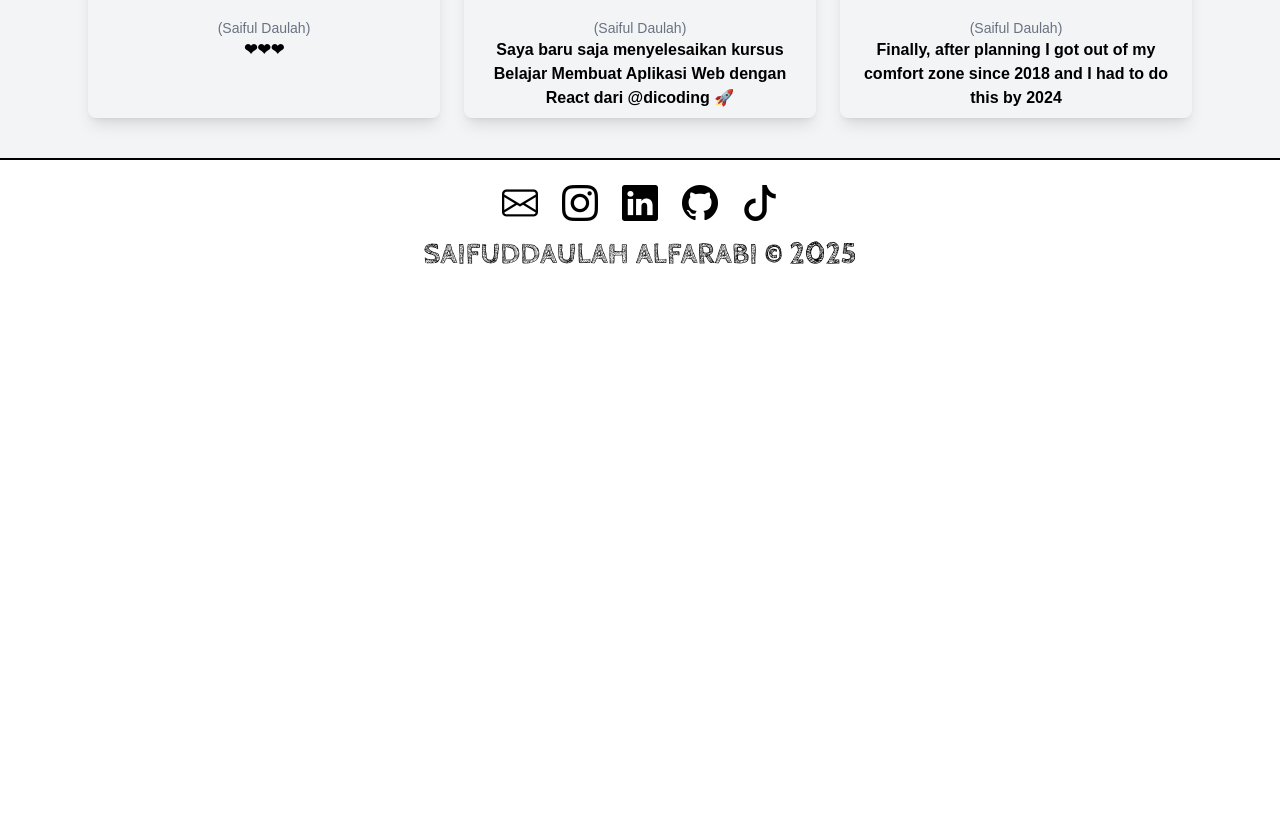
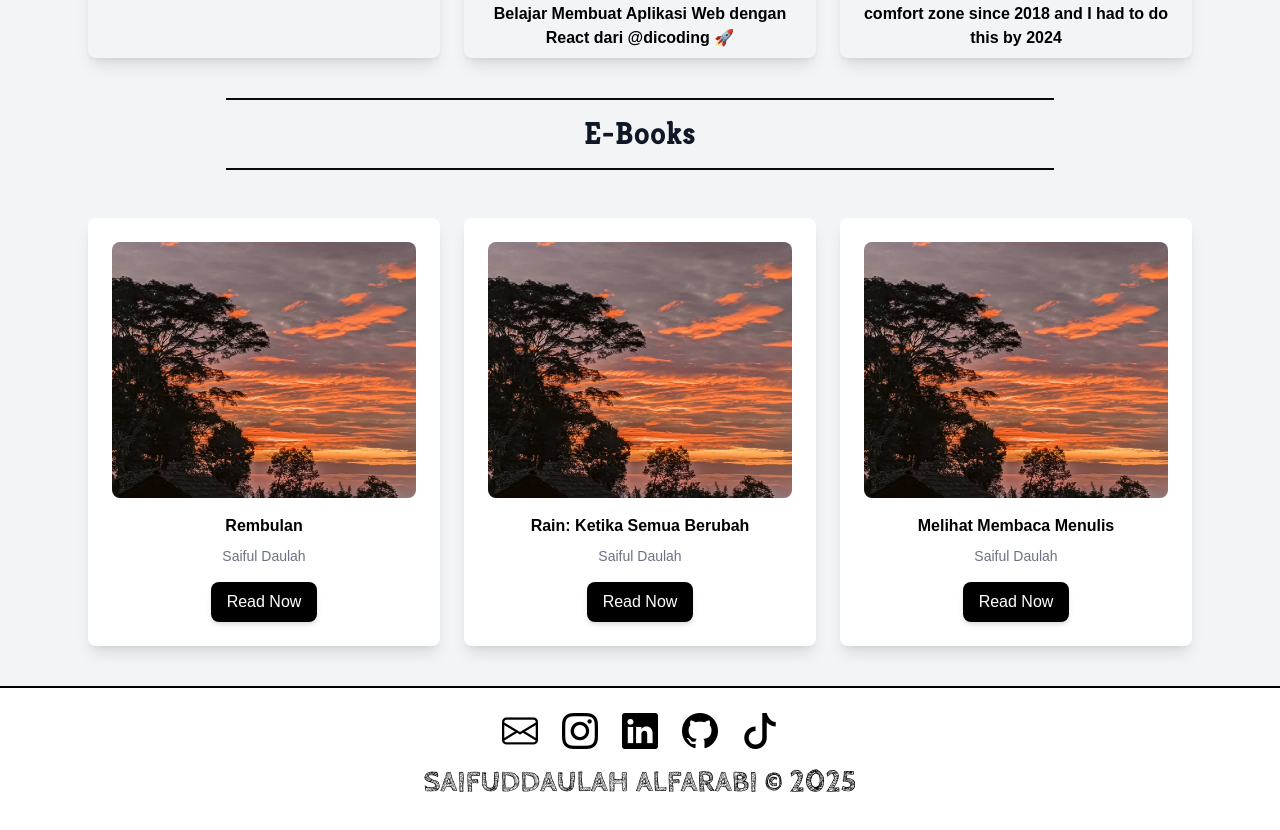
Before and after one commit to SaifulDA/webportov3, a React (Vite) app: page /gallery in a window 1280 px wide. Shown: the part 1852-2682 px from the top of the page. Before the commit the page ends 2191 px from the top, so only its background shows below. Built offline with nearby package versions, Linux system fonts and the light colour scheme.

Commit message:
Feat: Add new section E-Book

```diff
--- a/src/pages/gallery/Gallery.jsx
+++ b/src/pages/gallery/Gallery.jsx
@@ -2,13 +2,14 @@
 import React from "react";
 import Navbar from "../home/Navbar";
 import Footer from "../home/Footer";
-import { Instagram } from "lucide-react";
+import { Instagram, BookOpen } from "lucide-react";
 import fotoProfile from "../../assets/images/Foto_Profile.jpg";
 import bungaPutih from "../../assets/images/bunga.jpg";
 import sunRise from "../../assets/images/sunrise.jpg";
 import gunung from "../../assets/images/gunung.jpg";
 import sertiReact from "../../assets/images/serti_react.jpg";
 import wisuda from "../../assets/images/wisuda.jpg";
+import comingSoon from "../comingSoon"
 
 const galleryItems = [
   {
@@ -49,6 +50,21 @@ const galleryItems = [
   },
 ];
 
+const ebookItems = [
+  { img: sunRise,
+    title: "Rembulan",
+    author: "Saiful Daulah",
+    link: "comingSoon" },
+  { img: sunRise,
+    title: "Rain: Ketika Semua Berubah",
+    author: "Saiful Daulah",
+    link: "comingSoon" },
+  { img: sunRise,
+    title: "Melihat Membaca Menulis",
+    author: "Saiful Daulah",
+    link: "comingSoon" },
+];
+
 const Gallery = () => {
   return (
     <div id="gallery" className="bg-gray-100 text-black dark:bg-gray-900 dark:text-white min-h-screen flex flex-col">
@@ -71,12 +87,6 @@ const Gallery = () => {
           <h2 className="font-kreon text-3xl tracking-wider font-bold text-gray-900 dark:text-white">Gallery</h2>
         </div>
         <hr className="border-t-2 border-stone-950 w-3/4 max-w-5xl mx-auto mt-4 mb-12 dark:border-white" />
-        <h2 className="text-3xl font-bold mb-6 font-kreon tracking-wider">
-          Latest
-          <a href="https://www.instagram.com/s.d.a.2.4" target="_blank" rel="noopener noreferrer" className="text-sm text-gray-500 cursor-pointer float-right">
-            (see all)
-          </a>
-        </h2>
 
         {/* Gallery Grid */}
         <div className="grid grid-cols-1 sm:grid-cols-3 gap-6 mb-10">
@@ -95,6 +105,26 @@ const Gallery = () => {
             </div>
           ))}
         </div>
+
+        {/* E-Book Section */}
+        <hr className="border-t-2 mt-5 border-stone-950 w-3/4 max-w-5xl mx-auto mb-4 dark:border-white" />
+        <div className="text-center">
+          <h2 className="font-kreon text-3xl tracking-wider font-bold text-gray-900 dark:text-white">E-Books</h2>
+        </div>
+        <hr className="border-t-2 border-stone-950 w-3/4 max-w-5xl mx-auto mt-4 mb-12 dark:border-white" />
+
+        <div className="grid grid-cols-1 sm:grid-cols-3 gap-6 mb-10">
+          {ebookItems.map((item, index) => (
+            <div key={index} className="relative group overflow-hidden rounded-lg shadow-lg p-6 bg-white dark:bg-gray-800 text-center">
+              <img src={item.img} alt={item.title} className="w-full h-64 object-cover rounded-lg mb-4" />
+              <h3 className="text-md font-semibold mb-2">{item.title}</h3>
+              <p className="text-sm text-gray-500">{item.author}</p>
+              <a href={item.link} target="_blank" rel="noopener noreferrer" className="mt-4 inline-block bg-black dark:bg-white dark:text-black text-white px-4 py-2 rounded-lg shadow-md hover:bg-blue-600 dark:hover:text-white">
+                Read Now
+              </a>
+            </div>
+          ))}
+        </div>
       </div>
       <Footer />
     </div>
```
